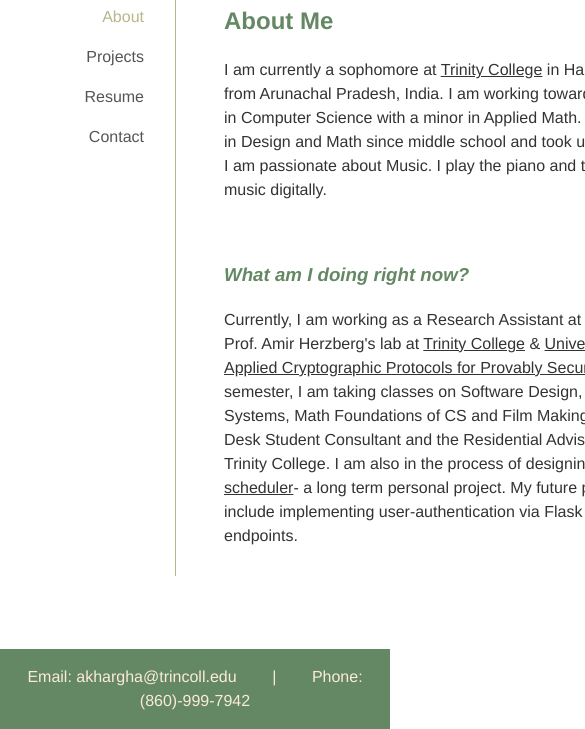
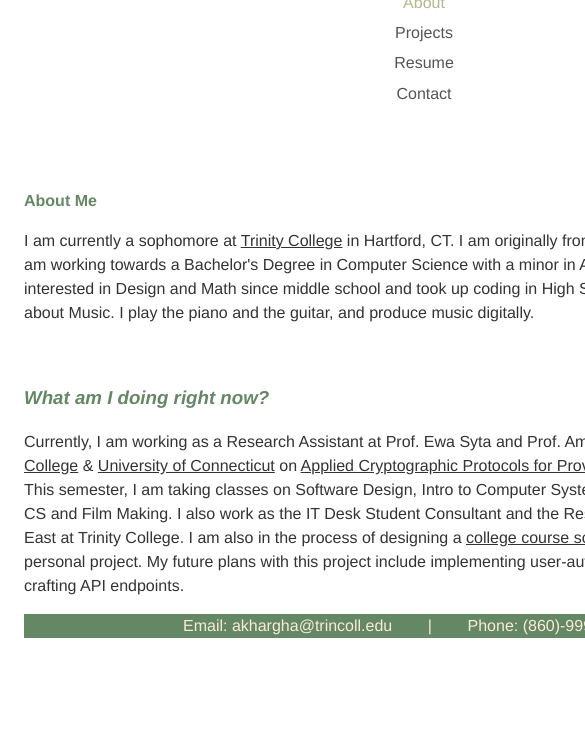
Before and after one commit to akhargha/akhargha.github.io, a plain HTML site: page index.html in a window 390 px wide. Shown: the part 115-844 px from the top of the page, 585 px wide, since content can reach past the window. Drawn offline with Linux system fonts and the light colour scheme.

Commit message:
@media addition to make mobile friendly (test)

```diff
--- a/styles.css
+++ b/styles.css
@@ -84,3 +84,39 @@ footer {
     background-color: #658864;
     text-align: center;
 }
+
+@media (max-width: 768px) {
+    .wrapper {
+      flex-direction: column;
+    }
+
+    header {
+      min-width: 100%;
+      padding: 1rem;
+    }
+
+    header::after {
+      display: none;
+    }
+
+    header nav {
+      align-items: center;
+    }
+
+    .main-content {
+      padding: 1rem;
+      padding-top: 2rem;
+    }
+
+    h1, h2, p {
+      font-size: 1rem;
+    }
+
+    a {
+      padding: 0.2rem 0; /* reduced padding */
+    }
+
+    footer {
+      position: relative; /* remove fixed to make it relative */
+    }
+  }
```
